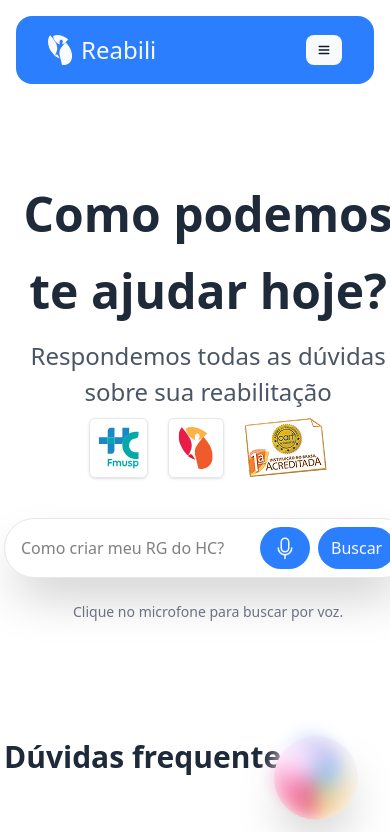
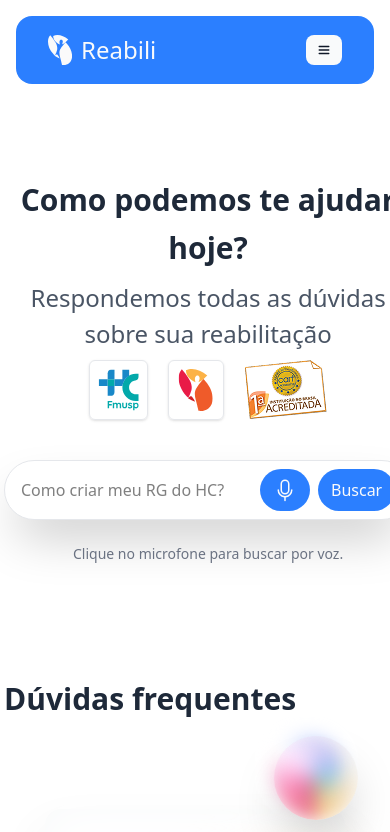
Before and after one commit to Challenge-2025-Equipe-07/hc-frontend-react, a React (Vite) app: page /logout in a window 390 px wide. Shown: the top 832 px of the page. Built offline with nearby package versions, Linux system fonts and the light colour scheme; no server answers.

Commit message:
FIX: AJUSTES MINORITÁRIOS

```diff
--- a/content.json
+++ b/content.json
@@ -53,7 +53,7 @@
     },
     {
       "id": "4",
-      "name": "Como funciona a pré consulta, parte 2",
+      "name": "Entendendo o acompanhamento terapeutico",
       "userId": "",
       "related": [
         {
--- a/src/index.css
+++ b/src/index.css
@@ -101,7 +101,7 @@
     font-weight: theme("fontWeight.semibold");
     line-height: 1.6;
     @media (max-width: 1024px) {
-      font-size: theme("fontSize.5xl");
+      font-size: theme("fontSize.3xl");
     }
   }
 
--- a/src/pages/Landing/components/Search/Search.tsx
+++ b/src/pages/Landing/components/Search/Search.tsx
@@ -46,7 +46,7 @@
   return (
     <>
       <form
-        className="flex w-full max-w-124 items-center gap-2 rounded-4xl border-1 border-gray-200 bg-white px-4 py-2 shadow-2xl transition-shadow focus-within:ring-1 focus-within:ring-blue-500"
+        className="flex w-full max-w-120 items-center gap-2 rounded-4xl border-1 border-gray-200 bg-white px-4 py-2 shadow-2xl transition-shadow focus-within:ring-1 focus-within:ring-blue-500"
         onSubmit={handleSubmit(onSubmit)}
       >
         <input
```
